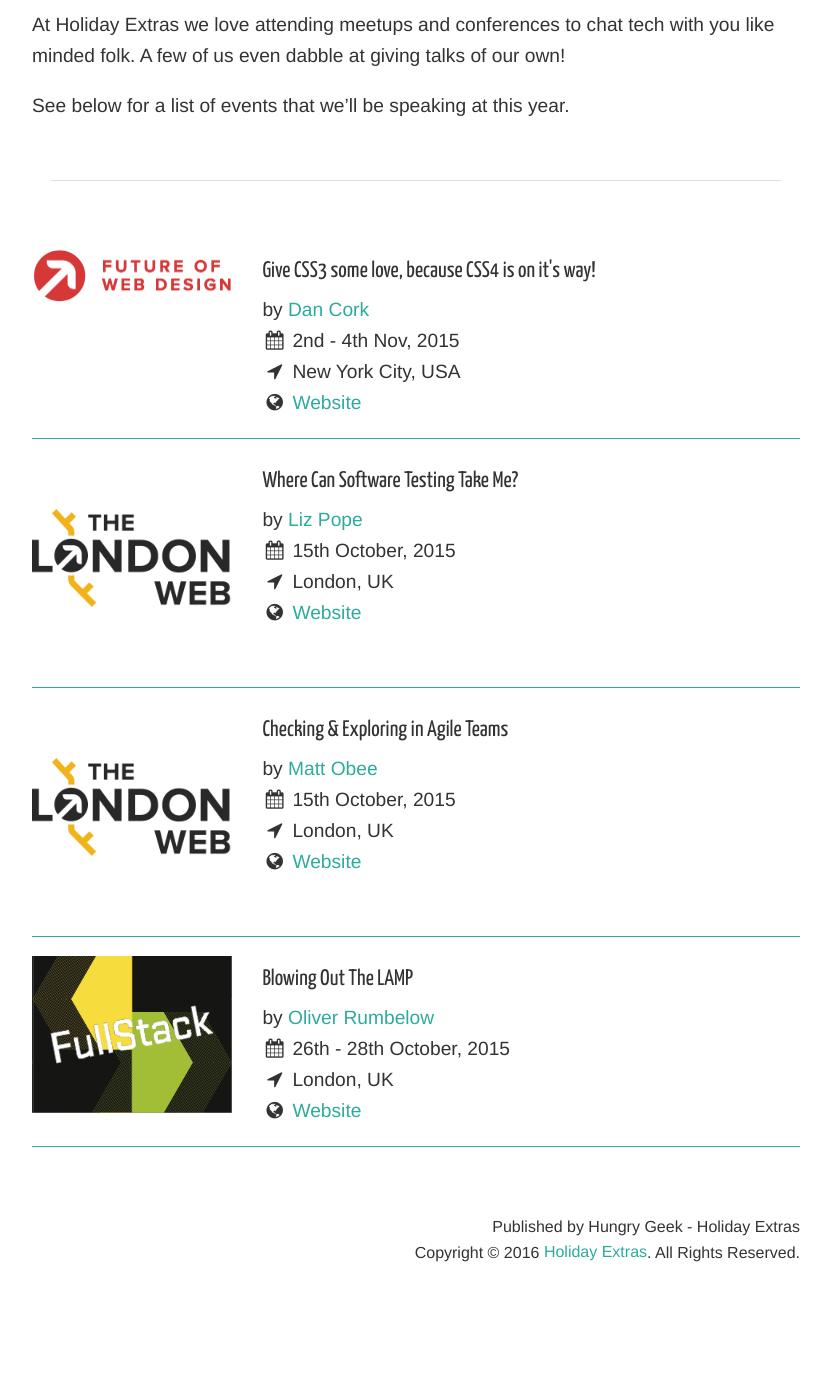
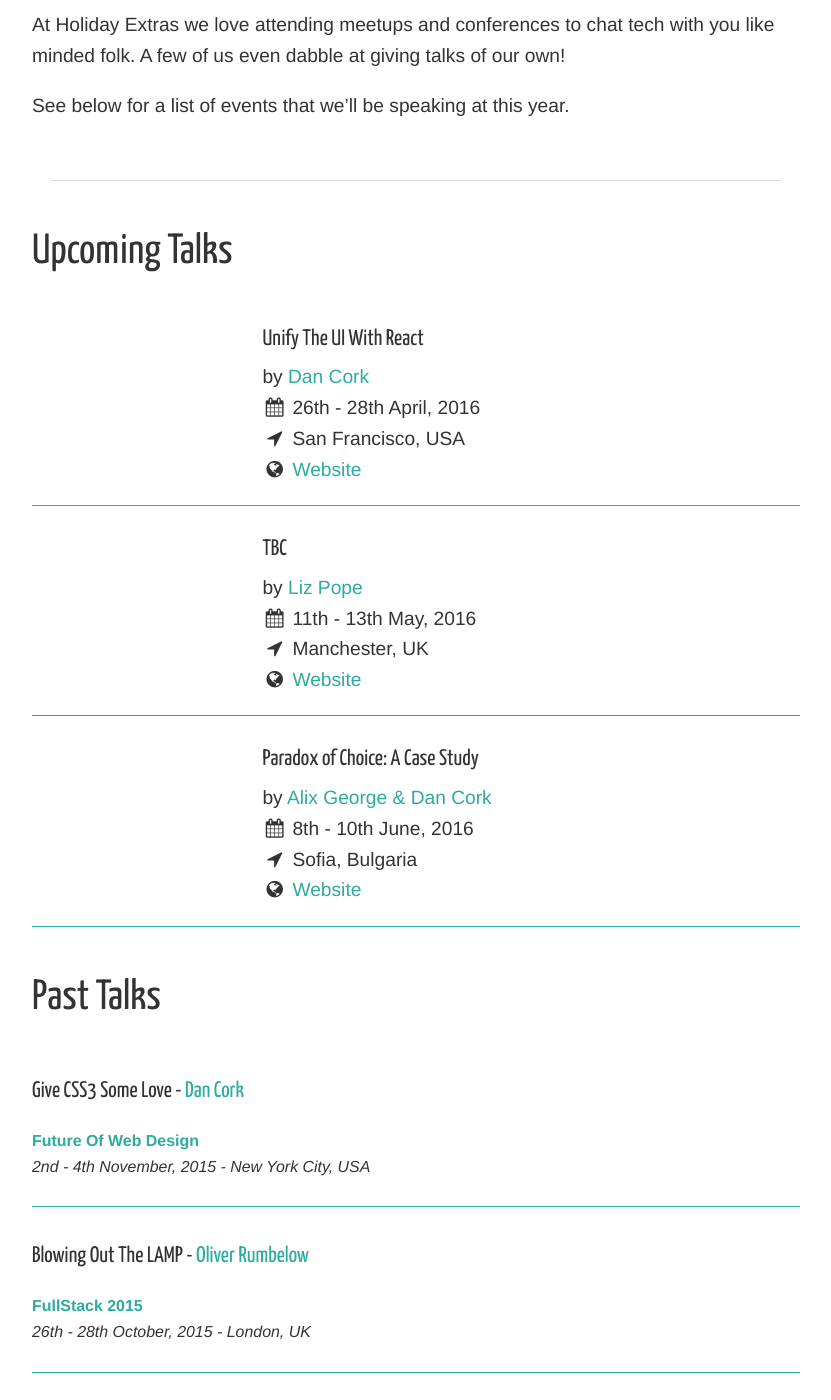
Before and after one commit to holidayextras/holidayextras.github.com, a Jekyll site: the page built from speaking/index.md, in a window 1280 px wide and 1400 px high, scrolled down 324 px. Shown: the whole window, without its empty margins (224-1055 px from the left). Built offline with Jekyll 4.4.1, drawn with Linux system fonts in a browser that asks for light colours; nearby versions of some CDN libraries; before the commit the page ends 1609 px from its top, so only the background shows below that; some of the changed text lies outside the part shown.

Commit message:
Update speaking page

```diff
--- a/_data/speaking.yml
+++ b/_data/speaking.yml
@@ -1,18 +1,45 @@
-- name: 'Future Of Web Design - Rising Stars'
+- name: 'UX Sofia'
+  logo: ''
+  location: 'Sofia, Bulgaria'
+  link: 'http://www.uxsofia.com/'
+  pretty_date: '8th - 10th June, 2016'
+  date: '2016-06-08'
+  speaker: 'Alix George & Dan Cork'
+  talk: 'Paradox of Choice: A Case Study'
+
+- name: 'Agile Manchester'
+  logo: ''
+  location: 'Manchester, UK'
+  link: 'http://agilemanchester.net/2016/'
+  pretty_date: '11th - 13th May, 2016'
+  date: '2016-05-11'
+  speaker: 'Liz Pope'
+  talk: 'TBC'
+
+- name: 'Mobile+Web DevCon'
+  logo: ''
+  location: 'San Francisco, USA'
+  link: 'http://mobilewebdevconference.com/'
+  pretty_date: '26th - 28th April, 2016'
+  date: '2016-04-26'
+  speaker: 'Dan Cork'
+  talk: 'Unify The UI With React'
+
+- name: 'Future Of Web Design'
   logo: 'FOWD.png'
   location: 'New York City, USA'
   link: 'https://futureofwebdesign.com/nyc-2015/'
-  pretty_date: '2nd - 4th Nov, 2015'
-  date_for_ordering: '2015-11-02'
+  pretty_date: '2nd - 4th November, 2015'
+  date: '2015-11-02'
   speaker: 'Dan Cork'
-  talk: "Give CSS3 some love, because CSS4 is on it's way!"
+  talk: 'Give CSS3 Some Love'
 
 - name: 'The London Web'
   logo: 'londonweb.png'
   location: 'London, UK'
   link: 'http://www.meetup.com/londonweb/'
   pretty_date: '15th October, 2015'
-  date_for_ordering: '2015-10-15'
+  date: '2015-10-15'
   speaker: 'Liz Pope'
   talk: 'Where Can Software Testing Take Me?'
 
@@ -21,7 +48,7 @@
   location: 'London, UK'
   link: 'http://www.meetup.com/londonweb/'
   pretty_date: '15th October, 2015'
-  date_for_ordering: '2015-10-15'
+  date: '2015-10-15'
   speaker: 'Matt Obee'
   talk: 'Checking & Exploring in Agile Teams'
 
@@ -30,33 +57,24 @@
   location: 'London, UK'
   link: 'https://skillsmatter.com/conferences/6612-fullstack'
   pretty_date: '26th - 28th October, 2015'
-  date_for_ordering: '2015-10-26'
+  date: '2015-10-26'
   speaker: 'Oliver Rumbelow'
   talk: 'Blowing Out The LAMP'
 
-# - name: 'TEDx University of Kent'
-#   logo: 'tedx.png'
-#   location: 'Canterbury, UK'
-#   link: 'http://www.tedxuniversityofkent.com/'
-#   pretty_date: '30th May, 2015'
-#   date_for_ordering: '2015-05-30'
-#   speaker: 'Luke Frake'
-#   talk: 'The internet needs us, all of us.'
+- name: 'APIdays Mediterranea 2015'
+  logo: 'apidays.png'
+  location: 'Barcelona, Spain'
+  link: 'http://mediterranea.apidays.io/'
+  pretty_date: '6th - 7th May, 2015'
+  date: '2015-05-06'
+  speaker: 'Simon Wood'
+  talk: 'APIs From The Trenches'
 
-# - name: 'APIdays Mediterranea 2015'
-#   logo: 'apidays.png'
-#   location: 'Barcelona, Spain'
-#   link: 'http://mediterranea.apidays.io/'
-#   pretty_date: '6th - 7th May, 2015'
-#   date_for_ordering: '2015-05-06'
-#   speaker: 'Simon Wood'
-#   talk: 'APIs From The Trenches'
-
-# - name: 'London Node User Group'
-#   logo: 'lnug.png'
-#   location: 'London, UK'
-#   link: 'http://lnug.org/'
-#   pretty_date: '24th June, 2015'
-#   date_for_ordering: '2015-06-24'
-#   speaker: 'Oliver Rumbelow'
-#   talk: 'Blowing Out The LAMP'
+- name: 'London Node User Group'
+  logo: 'lnug.png'
+  location: 'London, UK'
+  link: 'http://lnug.org/'
+  pretty_date: '24th June, 2015'
+  date: '2015-06-24'
+  speaker: 'Oliver Rumbelow'
+  talk: 'Blowing Out The LAMP'
--- a/_includes/speaking_calendar.html
+++ b/_includes/speaking_calendar.html
@@ -1,15 +1,18 @@
-{% assign this_year = 'now' | date: "%Y" %}
-{% assign filter_by_year = site.data.speaking | sort: "year" | group_by: "year" %}
-{% assign todayFormatted = site.time | date: '%Y%m%d' %}
+{% assign events = site.data.speaking | sort: "date" %}
+{% assign todayFormatted = site.time | date: '%Y-%m-%d' %}
 
 <hr />
 <section>
+  <h2>Upcoming Talks</h2>
   <ul>
-    {% for event in site.data.speaking %}
+    {% for event in events %}
+      {% if event.date <= todayFormatted %}{% continue %}{% endif %}
       {% assign url = event.speaker | replace:' ','-' | downcase%}
       <li>
         <div class="event-logo">
+          {% if event.logo != '' %}
           <img src="{{ site.url }}{{ site.baseurl }}/assets/img/events/{{ event.logo }}" alt="{{ event.name }}" />
+          {% endif %}
         </div>
         <div>
           <h3>{{ event.talk }}</h3>
@@ -30,3 +33,33 @@
     {% endfor %}
   </ul>
 </section>
+
+<section>
+  <h2>Past Talks</h2>
+  <ul>
+    {% assign reversed_events = events | reverse %}
+    {% for event in reversed_events %}
+      {% if event.date > todayFormatted %}{% continue %}{% endif %}
+      {% assign url = event.speaker | replace:' ','-' | downcase%}
+      <li>
+        <h3>
+          {{ event.talk }} -
+          {% if url.size > 0 %}
+            <a href="{{ site.url }}{{ site.baseurl }}/profiles/{{ url }}" title="View {{ event.speaker }}'s Profile'">{{ event.speaker }}</a>
+          {% else %}
+            {{ event.speaker }}
+          {% endif %}
+        </h3>
+        <p style="font-size:0.83em;">
+          <strong>
+          {% if event.link %}<a href="{{ event.link }}" title="Visit the website for {{ event.name }}" target="_blank">{% endif %}
+          {{ event.name }}
+          {% if event.link %}</a>{% endif %}
+          </strong>
+          <br />
+          <em>{{ event.pretty_date }} - {{ event.location }}</em>
+        </p>
+      </li>
+    {% endfor %}
+  </ul>
+</section>
```
